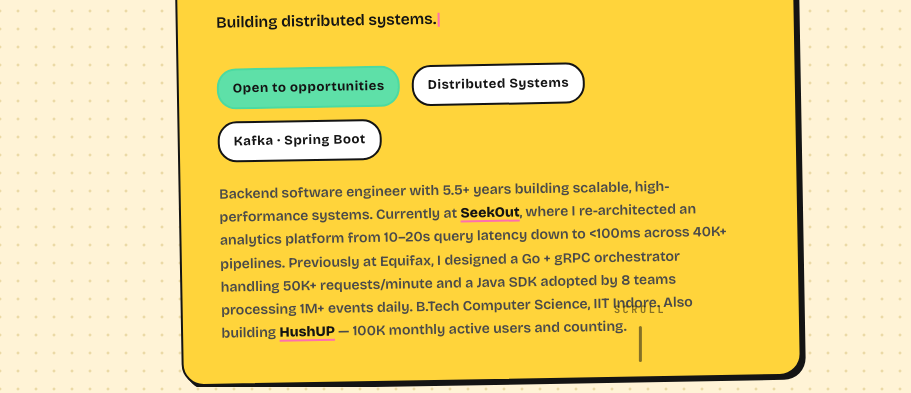
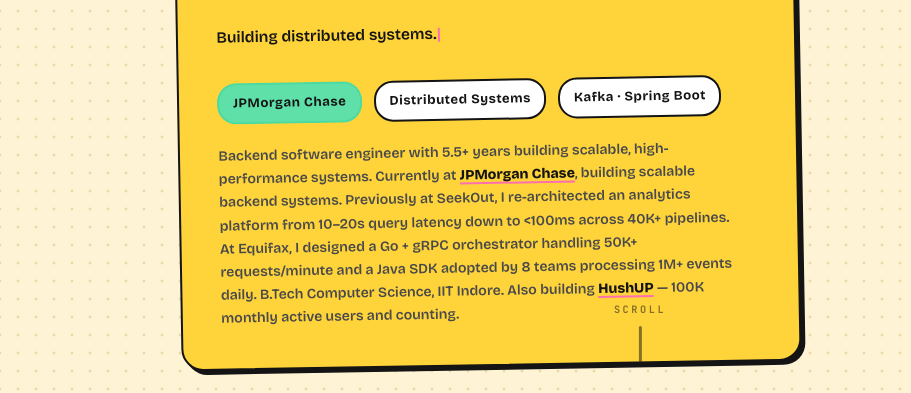
Before and after one commit to stupidly-logical/stupidly-logical.github.io, a plain HTML site: page index.html in a window 1280 px wide. Shown: the part 421-814 px from the top of the page, 0-911 px from the left. Drawn offline with nearby package versions, Linux system fonts and the light colour scheme.

Commit message:
Update bio for JPMorgan Chase
Co-authored-by: Copilot <223556219+Copilot@users.noreply.github.com>

```diff
--- a/index.html
+++ b/index.html
@@ -805,16 +805,17 @@
       <p class="hero-lead">Building reliable distributed systems, resilient APIs, and production-ready backend platforms.</p>
       <p class="hero-tagline"><span id="tw">Building distributed systems.</span><span class="cursor"></span></p>
       <div class="hero-chips">
-        <span class="chip hire">Open to opportunities</span>
+        <span class="chip hire">JPMorgan Chase</span>
         <span class="chip">Distributed Systems</span>
         <span class="chip">Kafka · Spring Boot</span>
       </div>
       <p class="hero-desc">
         Backend software engineer with 5.5+ years building scalable, high-performance systems.
-        Currently at <a href="https://seekout.com/" target="_blank" rel="noopener">SeekOut</a>, where I re-architected
-        an analytics platform from 10–20s query latency down to &lt;100ms across 40K+ pipelines.
-        Previously at Equifax, I designed a Go + gRPC orchestrator handling 50K+ requests/minute
-        and a Java SDK adopted by 8 teams processing 1M+ events daily.
+        Currently at <a href="https://www.jpmorganchase.com/" target="_blank" rel="noopener">JPMorgan Chase</a>,
+        building scalable backend systems.
+        Previously at SeekOut, I re-architected an analytics platform from 10–20s query latency down
+        to &lt;100ms across 40K+ pipelines. At Equifax, I designed a Go + gRPC orchestrator handling
+        50K+ requests/minute and a Java SDK adopted by 8 teams processing 1M+ events daily.
         B.Tech Computer Science, IIT Indore.
         Also building <a href="https://hushup.app" target="_blank" rel="noopener">HushUP</a> — 100K monthly active users and counting.
       </p>
@@ -991,10 +992,10 @@
 <!-- ── CONTACT ───────────────────────────────────────────────────── -->
 <section id="contact" class="section">
   <p class="s-eyebrow">// connect</p>
-  <h2 class="s-title reveal">Ready for <span>Next Work</span></h2>
+  <h2 class="s-title reveal">Let's <span>Connect</span></h2>
   <div class="contact-panel reveal">
     <div class="contact-copy">
-      <p>Open for backend engineering roles and distributed systems work. My focus is on resilient event-driven architecture, reliable API platforms, and production-ready systems.</p>
+      <p>My focus is on resilient event-driven architecture, reliable API platforms, and production-ready systems. Always happy to exchange ideas on distributed systems and backend engineering.</p>
     </div>
     <div class="contact-links">
       <a class="contact-card" href="https://github.com/stupidly-logical" target="_blank" rel="noopener">GitHub</a>
@@ -1008,7 +1009,7 @@
 <footer>
   <div>
     <div class="ft-name">Yash</div>
-    <div class="ft-sub">Backend Engineer · India · Available for Work</div>
+    <div class="ft-sub">Backend Engineer · India · JPMorgan Chase</div>
   </div>
   <div class="ft-links">
     <a class="ft-link" href="https://github.com/stupidly-logical" target="_blank" rel="noopener">
```
